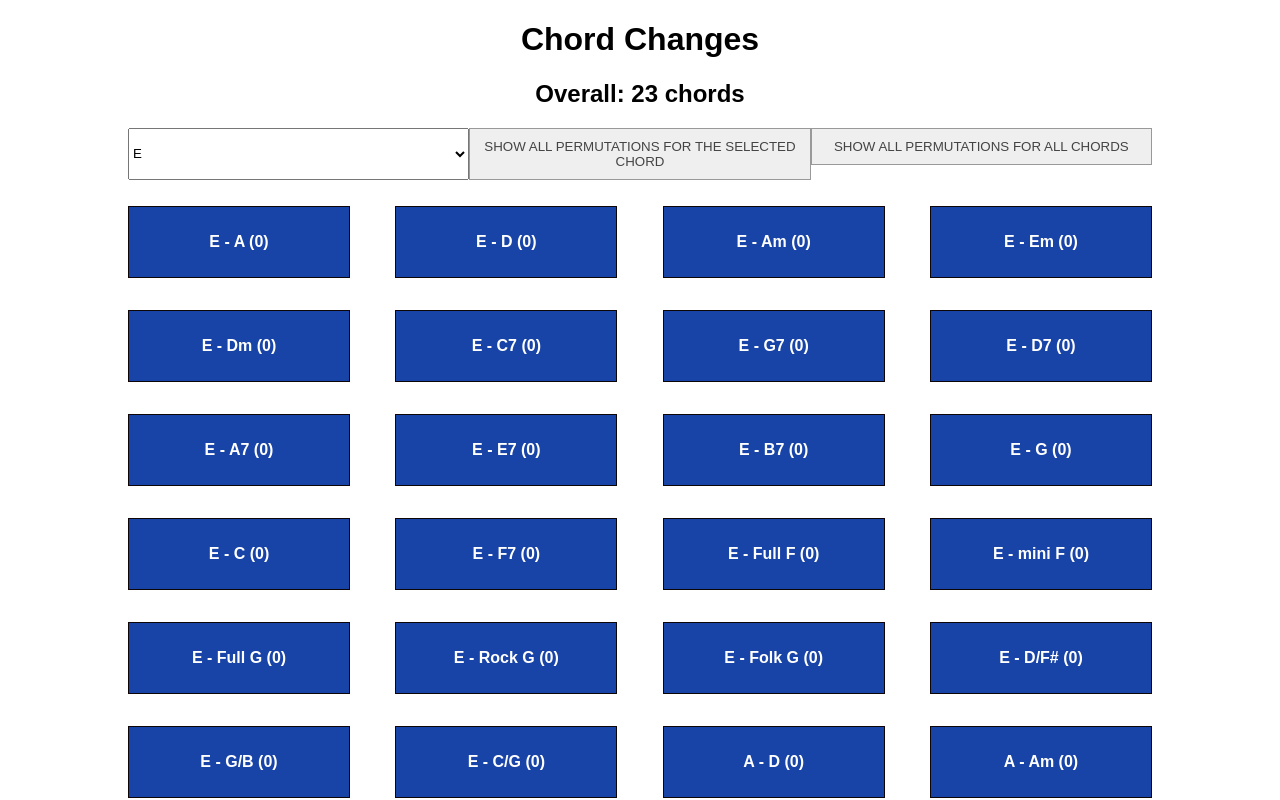
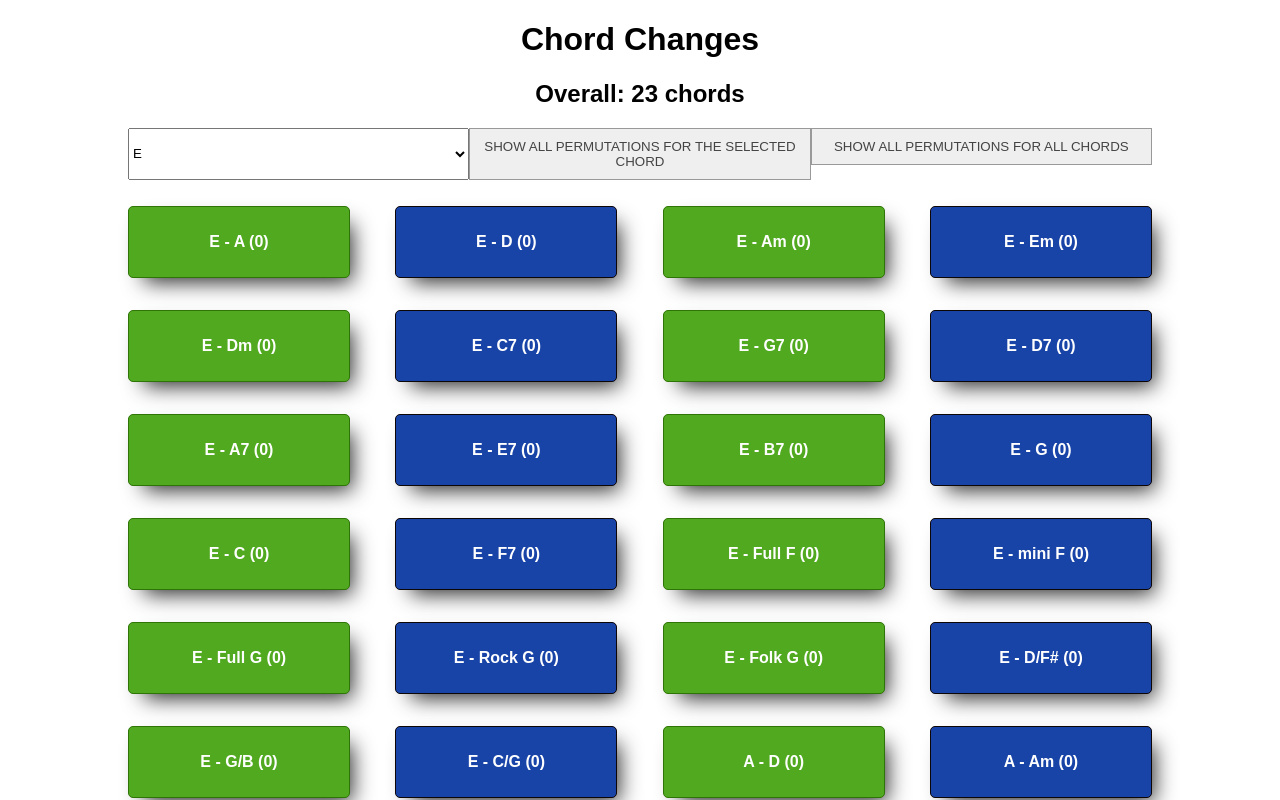
Before and after one commit to askeroff/chord-changes, a React (Create React App) app: page / in a window 1280 px wide. Shown: the top 800 px of the page. Built offline with nearby package versions, Linux system fonts and the light colour scheme.

Commit message:
style changes

```diff
--- a/src/App.js
+++ b/src/App.js
@@ -38,7 +38,12 @@ class App extends Component {
     return this.state.chords.map(item => {
       const key = `${item.firstChord}-${item.secondChord}`;
       return (
-        <Chord askChordChanges={this.askChordChanges} key={key} {...item} />
+        <Chord
+          selected={this.state.selected}
+          askChordChanges={this.askChordChanges}
+          key={key}
+          {...item}
+        />
       );
     });
   }
--- a/src/components/Chord.js
+++ b/src/components/Chord.js
@@ -1,16 +1,31 @@
 import React from 'react';
 
 class Chord extends React.Component {
+  getChordsInRightOrder = () => {
+    if (
+      this.props.selected !== 'all' &&
+      this.props.selected !== this.props.firstChord
+    ) {
+      return {
+        firstChord: this.props.secondChord,
+        secondChord: this.props.firstChord
+      };
+    }
+    return {
+      firstChord: this.props.firstChord,
+      secondChord: this.props.secondChord
+    };
+  };
+
   render() {
-    const { firstChord, secondChord, askChordChanges } = this.props;
+    const { askChordChanges, changes } = this.props;
+    const { firstChord, secondChord } = this.getChordsInRightOrder();
     return (
       <p
         onClick={askChordChanges.bind(this, { firstChord, secondChord })}
         className="chord"
       >
-        {this.props.firstChord} - {this.props.secondChord} ({
-          this.props.changes[this.props.changes.length - 1]
-        })
+        {firstChord} - {secondChord} ({changes[changes.length - 1]})
       </p>
     );
   }
--- a/src/index.css
+++ b/src/index.css
@@ -30,7 +30,8 @@ body {
   width: 100%;
 }
 
-.chordsTitle, .chordsSubtitle {
+.chordsTitle,
+.chordsSubtitle {
   text-align: center;
 }
 
@@ -50,6 +51,13 @@ body {
   text-align: center;
   font-weight: bold;
   color: #fff;
+  border-radius: 5px;
+  box-shadow: 9px 11px 21px -7px rgba(38, 38, 38, 1);
+}
+
+.chord:nth-child(odd) {
+  background: #51a91f;
+  border: 1px solid #2e7406;
 }
 
 .chord:hover {
```
